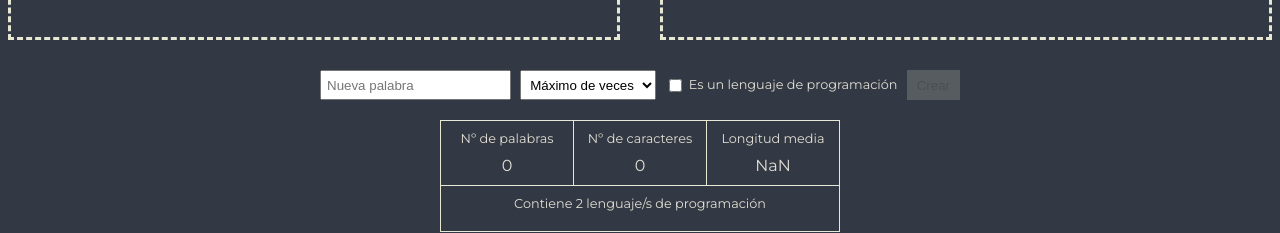
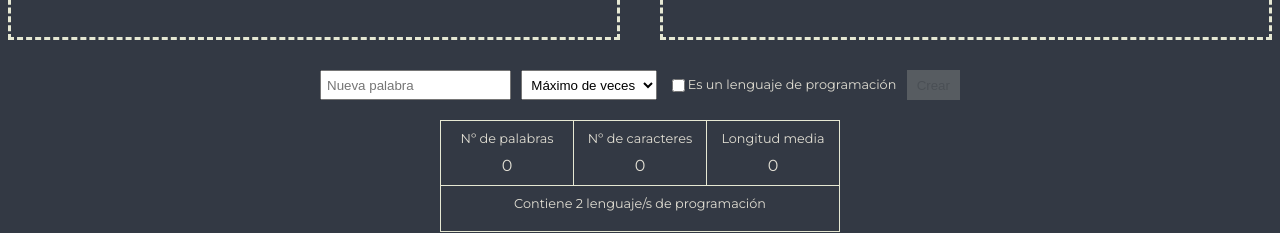
Before and after one commit to josemariaz1995/c2-react-ejercicio-9-palabras, a React (Create React App) app: page / in a window 1280 px wide. Shown: the part 168-401 px from the top of the page. Built offline with nearby package versions, Linux system fonts and the light colour scheme.

Commit message:
crear nuevo elemento en cuadro sin id correcta ni kenguaje correcto

```diff
--- a/src/App.js
+++ b/src/App.js
@@ -9,15 +9,28 @@ function App() {
   const [palabrasCuadro, setPalabra] = useState(palabras);
   const [palabrasAnyadidas, setPalabrasAnyadidas] = useState([]);
   const [idNuevo, setIdNuevo] = useState(0);
+
+  const ultimaId = palabrasCuadro
+    .map((palabra) => palabra.id)
+    .reduce((contador, id) => (id.id > contador ? contador + id : contador), 0);
+
   const anyadirPalabra = (palabra) => {
     setPalabrasAnyadidas([...palabrasAnyadidas, { ...palabra, id: idNuevo }]);
     setIdNuevo(idNuevo + 1);
   };
+
   const borrarPalabras = (palabras) => {
     setPalabrasAnyadidas(
       palabrasAnyadidas.filter((palabra) => palabras.id !== palabra.id)
     );
   };
+  const anyadirAlCuadro = (palabra, veces, lenguaje) => {
+    setPalabra([
+      ...palabrasCuadro,
+      { id: ultimaId, palabra: palabra, veces: veces, lenguaje: lenguaje },
+    ]);
+  };
+  console.log(ultimaId);
   return (
     <>
       <section className="palabras">
@@ -44,9 +57,7 @@ function App() {
         </ul>
       </section>
       <section className="crear-palabras">
-        <form className="form-palabras">
-          <AnyadirPalabra />
-        </form>
+        <AnyadirPalabra anyadirAlCuadro={anyadirAlCuadro} />
       </section>
       <DatosRelevantes palabrasAnyadidas={palabrasAnyadidas} />
     </>
--- a/src/components/AnyadirPalabra.js
+++ b/src/components/AnyadirPalabra.js
@@ -1,11 +1,33 @@
-export const AnyadirPalabra = () => {
+import { useEffect, useState } from "react";
+
+export const AnyadirPalabra = (props) => {
+  const { anyadirAlCuadro } = props;
+  const [nuevaPalabra, setNuevaPalabra] = useState("");
+  const [veces, setVeces] = useState("");
+  const [lenguaje, setLenguaje] = useState();
+  const [datosRellenados, setDatosRellenados] = useState(true);
+  useEffect(() => {
+    setDatosRellenados(true);
+    if (nuevaPalabra !== "" && veces !== "") {
+      setDatosRellenados(false);
+    }
+  }, [nuevaPalabra, veces]);
+  const submit = (e) => {
+    e.preventDefault();
+    anyadirAlCuadro(nuevaPalabra, veces, lenguaje);
+  };
   return (
-    <>
+    <form className="form-palabras" onSubmit={submit}>
       <div className="form-grupo">
-        <input type="text" placeholder="Nueva palabra" required />
+        <input
+          type="text"
+          placeholder="Nueva palabra"
+          onChange={(e) => setNuevaPalabra(e.target.value)}
+          required
+        />
       </div>
       <div className="form-grupo">
-        <select required>
+        <select onChange={(e) => setVeces(e.target.value)} required>
           <option value="" hidden>
             Máximo de veces
           </option>
@@ -17,14 +39,18 @@ export const AnyadirPalabra = () => {
       </div>
       <div className="form-grupo">
         <label>
-          <input type="checkbox" /> Es un lenguaje de programación
+          <input
+            type="checkbox"
+            onChange={(e) => setLenguaje(e.target.checked)}
+          />
+          Es un lenguaje de programación
         </label>
       </div>
       <div className="form-grupo">
-        <button type="submit" disabled>
+        <button type="submit" disabled={datosRellenados}>
           Crear
         </button>
       </div>
-    </>
+    </form>
   );
 };
--- a/src/components/DatosRelevantes.js
+++ b/src/components/DatosRelevantes.js
@@ -1,21 +1,16 @@
-import { useEffect, useState } from "react";
-
 export const DatosRelevantes = (props) => {
   const { palabrasAnyadidas } = props;
 
-  const [numeroCaracteres, setNumeroCaracteres] = useState(0);
-  const [longitudMedia, setLongitudMedia] = useState(0);
-  useEffect(() => {
-    setNumeroCaracteres(
-      palabrasAnyadidas.reduce(
-        (contador, palabra) => palabra.palabra.length + contador,
-        0
-      )
-    );
-    setLongitudMedia(
-      Math.round((numeroCaracteres / palabrasAnyadidas.length) * 100) / 100
-    );
-  }, [numeroCaracteres, palabrasAnyadidas]);
+  const numeroCaracteres = palabrasAnyadidas.reduce(
+    (contador, palabra) => palabra.palabra.length + contador,
+    0
+  );
+  const longitudMedia =
+    Math.round(
+      (numeroCaracteres === 0 && palabrasAnyadidas.length === 0
+        ? 0
+        : numeroCaracteres / palabrasAnyadidas.length) * 100
+    ) / 100;
 
   return (
     <section className="info">
@@ -33,7 +28,10 @@ export const DatosRelevantes = (props) => {
           Contiene 2 lenguaje/s de programación
           <ul>
             {palabrasAnyadidas.map(
-              (palabra) => !!palabra.lenguaje && <li>{palabra.palabra}</li>
+              (palabra) =>
+                !!palabra.lenguaje && (
+                  <li key={palabra.id}>{palabra.palabra}</li>
+                )
             )}
           </ul>
         </li>
```
